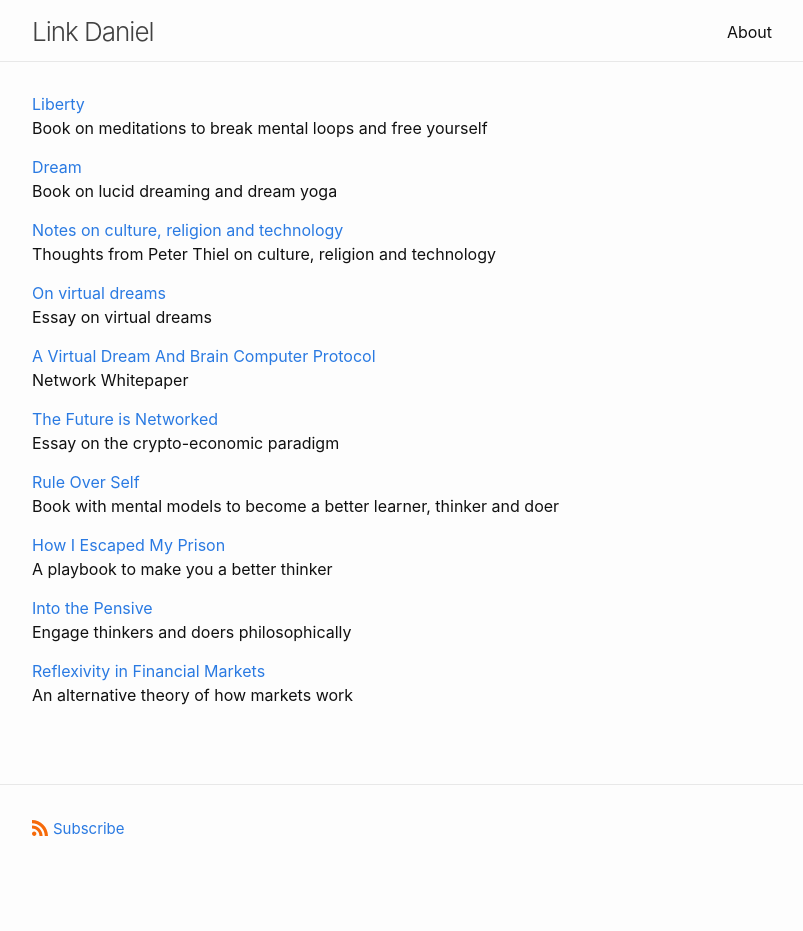
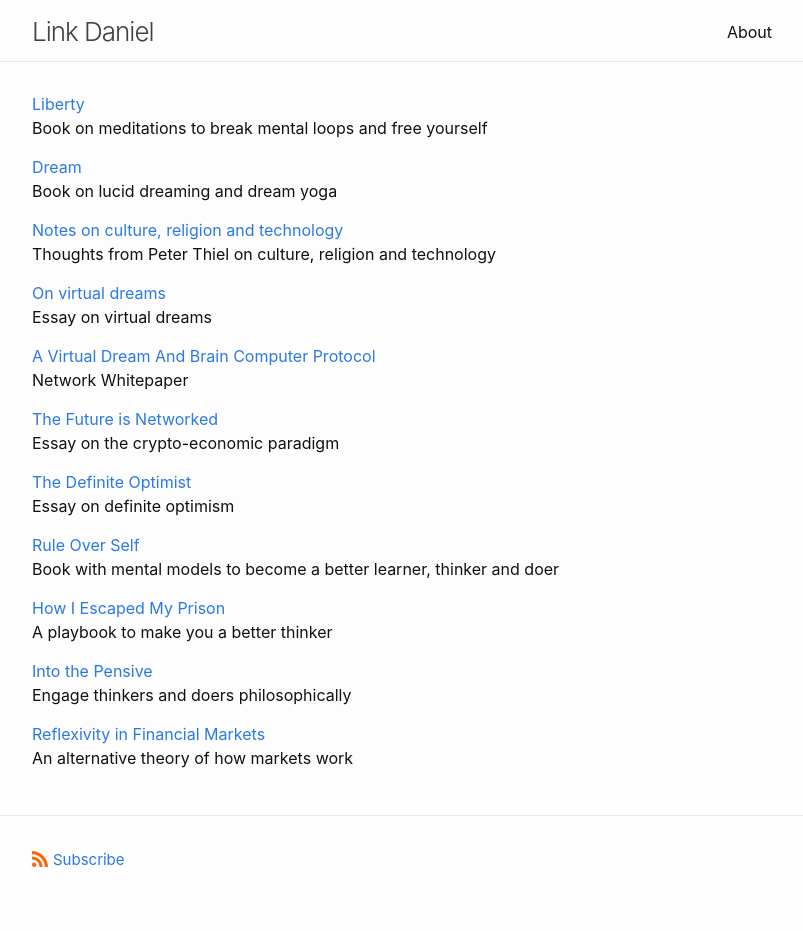
Before and after one commit to link-daniel/link.github.io, a Jekyll site: the page built from index.md, in a window 1280 px wide. Shown: the whole page, without its empty margins (238-1041 px from the left). Built offline with Jekyll 4.4.1, drawn with Linux system fonts in a browser that asks for light colours; before the commit the page ends 900 px from its top, so only the background shows below that.

Commit message:
Update index.md

```diff
--- a/index.md
+++ b/index.md
@@ -32,6 +32,10 @@ Network Whitepaper
 <br>
 Essay on the crypto-economic paradigm
 
+[The Definite Optimist](https://link.com.de/definiteoptimist)
+<br>
+Essay on definite optimism
+
 [Rule Over Self](https://link.com.de/ruleoverself)
 <br>
 Book with mental models to become a better learner, thinker and doer
```
